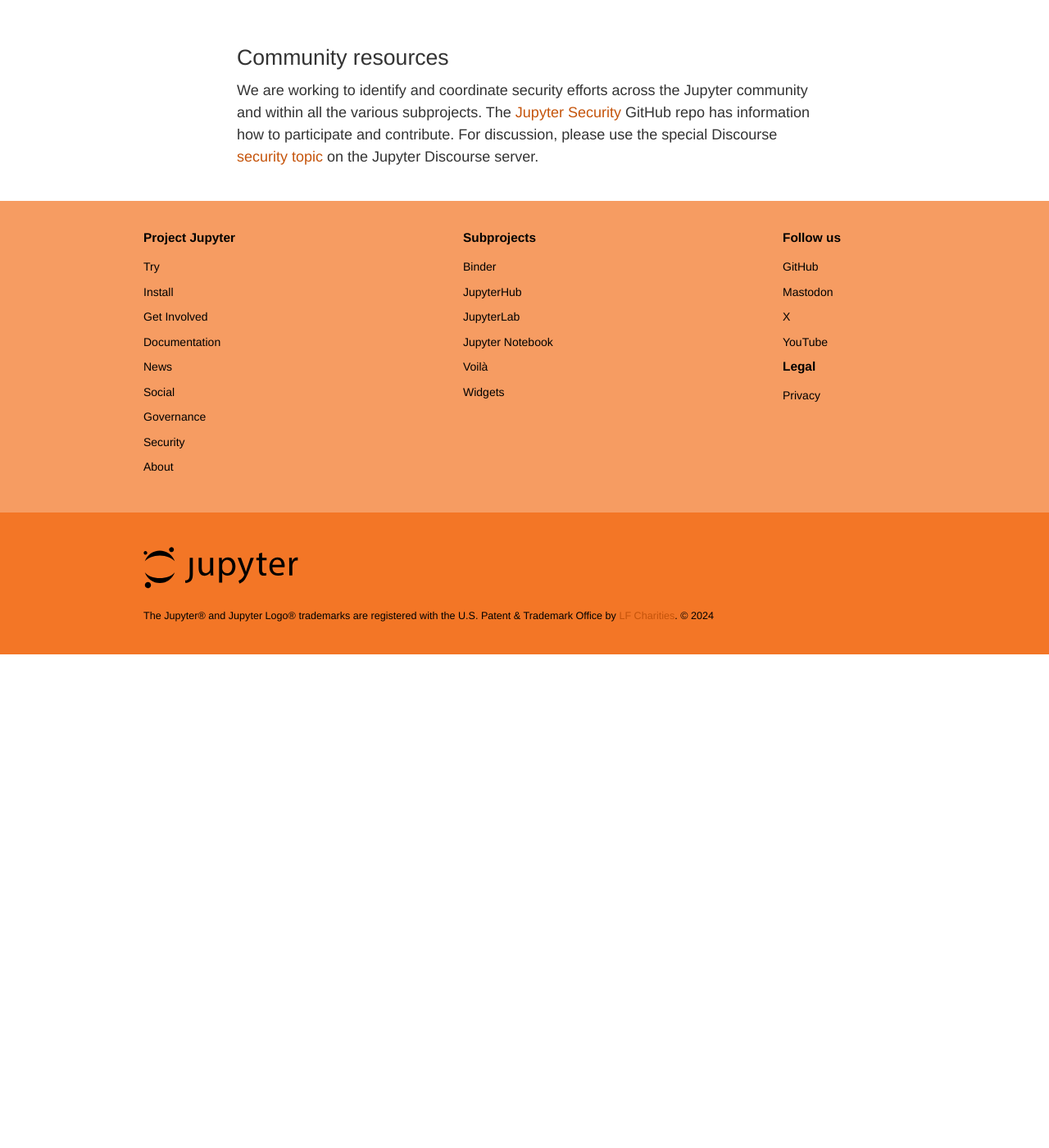
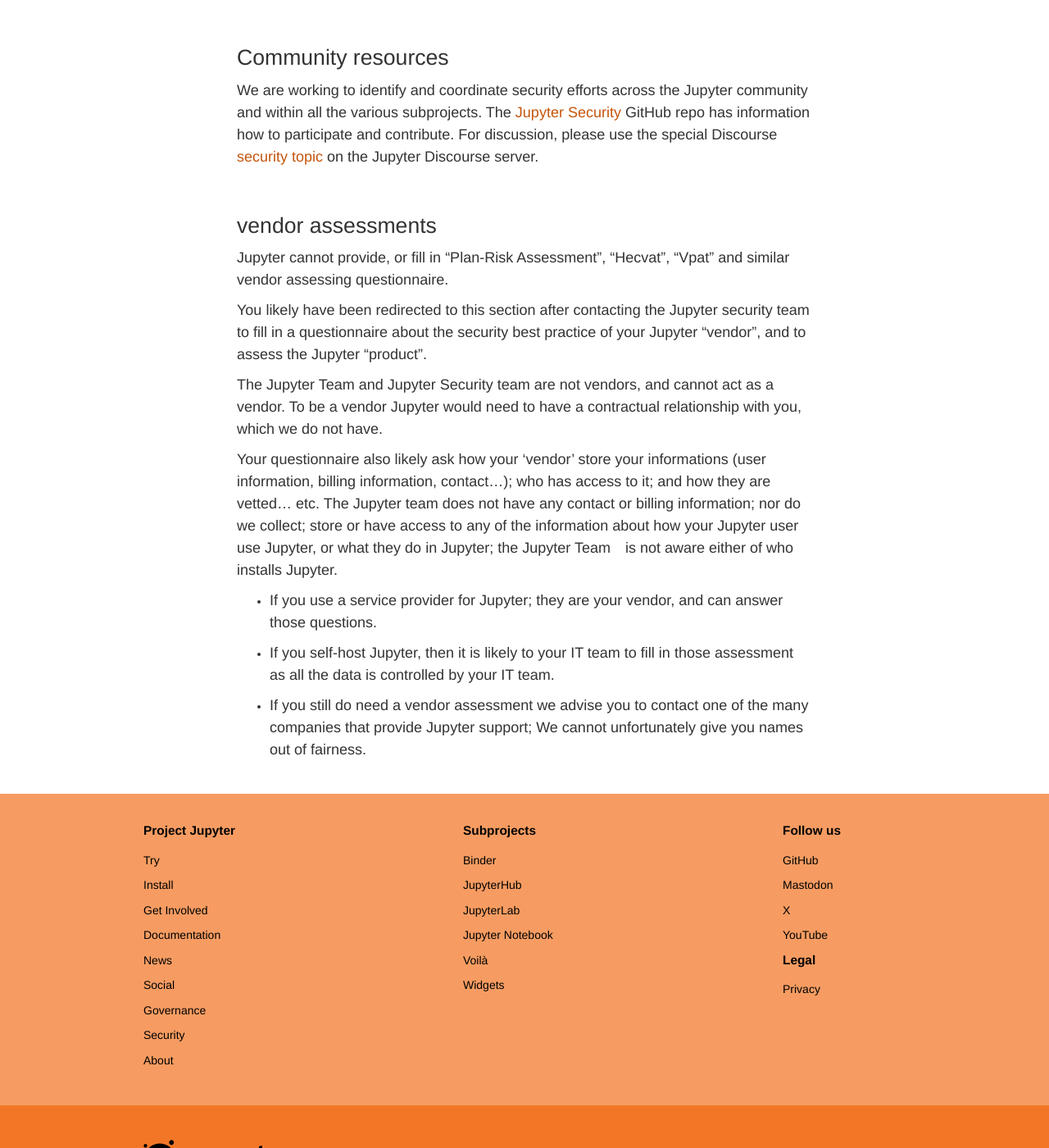
Before and after one commit to jupyter/jupyter.github.io, a Jekyll site: the page built from security.md, in a window 1280 px wide and 1400 px high, scrolled down 1005 px. Shown: the whole window at 82% size. Built offline with Jekyll 4.4.1, drawn with Linux system fonts in a browser that asks for light colours; comment, search, counter and statistics services are not loaded; before the commit the page ends 1803 px from its top, so only the background shows below that.

Commit message:
Add a vendor assesement to the security page.
We regularly get requests on the security ML about those similar
questions.

I'd love to have something I can just point users at, and update when
necessary.

I would love to also have something more actionable than "we cannot help
you"; like point to a discord thread, or issue where vendor coudl reply
"yes I can help you", because at least it's fair.

```diff
--- a/security.md
+++ b/security.md
@@ -40,3 +40,34 @@
 We are working to identify and coordinate security efforts across the Jupyter community and within all the various subprojects.
 The [Jupyter Security](https://github.com/jupyter/security) GitHub repo has information how to participate and contribute.
 For discussion, please use the special Discourse [security topic](https://discourse.jupyter.org/c/special-topics/security/48) on the Jupyter Discourse server.
+
+
+## vendor assessments
+
+Jupyter cannot provide, or fill in "Plan-Risk Assessment", "Hecvat", "Vpat" and
+similar vendor assessing questionnaire.
+
+You likely have been redirected to this section after contacting the  Jupyter
+security team to fill in a questionnaire about the security best practice of your
+Jupyter "vendor", and to assess the Jupyter "product".
+
+The Jupyter Team and Jupyter Security team are not vendors, and cannot act as
+a vendor. To be a vendor Jupyter would need to have a contractual relationship
+with you, which we do not have.
+
+Your questionnaire also likely ask how your 'vendor' store your informations
+(user information, billing information, contact...); who has access to it; and
+how they are vetted... etc. The Jupyter team does not have any contact or
+billing information; nor do we collect; store or have access to any of the
+information about how your Jupyter user use Jupyter, or what they do in Jupyter;
+the Jupyter Team　is not aware either of who installs Jupyter.
+
+ - If you use a service provider for Jupyter; they are your vendor, and can
+   answer those questions.
+
+ - If you self-host Jupyter, then it is likely to your IT team to fill in those
+   assessment as all the data is controlled by your IT team.
+
+ - If you still do need a vendor assessment we advise you to contact one of the
+   many companies that provide Jupyter support; We cannot unfortunately give you
+   names out of fairness.
```
